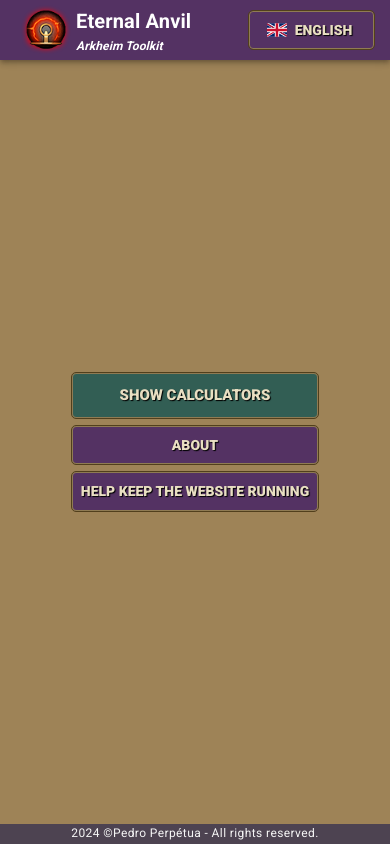
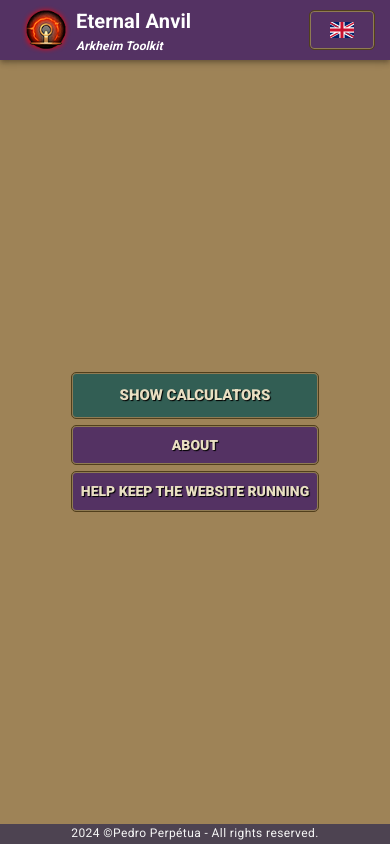
Before and after one commit to PedroPerpetua/eternal-anvil, a React (Vite) app: page / in a window 390 px wide. Built offline with nearby package versions, Linux system fonts and the light colour scheme.

Commit message:
Language selector improved on mobile devices Fixed language being reset on every refresh

```diff
--- a/src/components/website/LanguageSelector.tsx
+++ b/src/components/website/LanguageSelector.tsx
@@ -1,5 +1,7 @@
 import { useRef, useState } from 'react';
-import { Menu, MenuItem, Stack, Typography } from '@mui/material';
+import {
+  Menu, MenuItem, Stack, Typography, useMediaQuery, useTheme,
+} from '@mui/material';
 import { useTranslation } from 'react-i18next';
 
 import { gameColors } from '../../theme';
@@ -9,20 +11,23 @@ import { languageNameFromCode } from '../../translations/utils';
 import PrimaryGameButton from '../common/styled/PrimaryGameButton';
 
 function LanguageSelector() {
+  const theme = useTheme();
+  const isMobile = useMediaQuery(theme.breakpoints.down('sm'));
   const { i18n } = useTranslation();
 
   const [open, setOpen] = useState(false);
   const anchorRef = useRef<HTMLButtonElement>(null);
+  const flagEl = (<FlagIcon lngCode={i18n.language} />);
 
   return (
     <>
       <PrimaryGameButton
         ref={anchorRef}
-        startIcon={<FlagIcon lngCode={i18n.language} />}
+        startIcon={isMobile ? null : flagEl}
         onClick={() => setOpen(true)}
-        sx={{ minWidth: '125px' }}
+        sx={{ minWidth: isMobile ? undefined : '150px' }}
       >
-        { languageNameFromCode(i18n.language) }
+        { isMobile ? flagEl : languageNameFromCode(i18n.language) }
       </PrimaryGameButton>
       <Menu
         open={open}
--- a/src/translations/i18n.ts
+++ b/src/translations/i18n.ts
@@ -28,7 +28,6 @@ i18n
   .use(LanguageDetector)
   .use(initReactI18next)
   .init({
-    lng: defaultLng,
     fallbackLng: defaultLng,
     supportedLngs,
     defaultNS,
```
